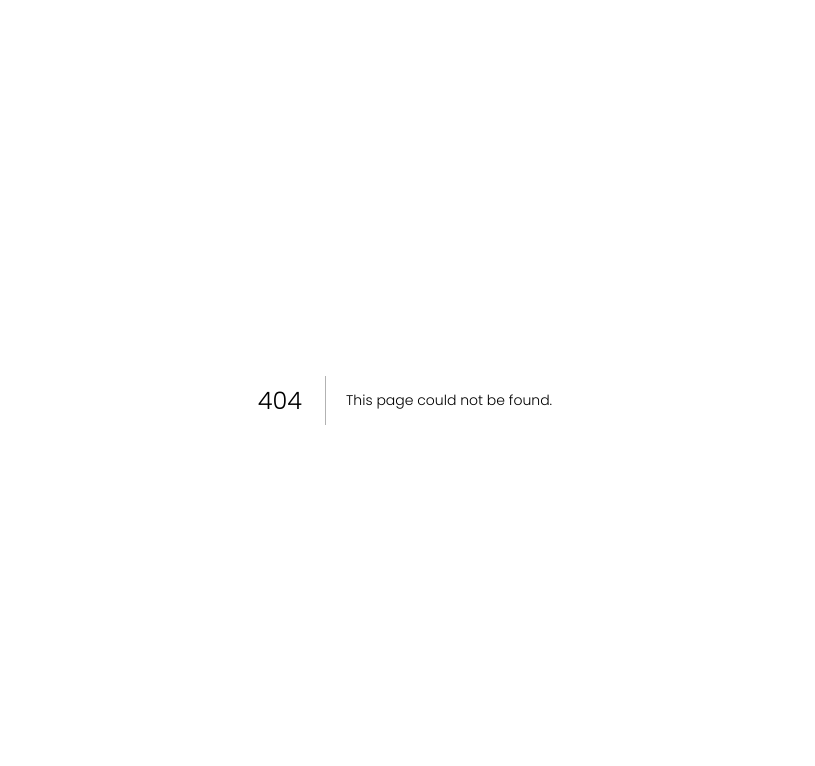
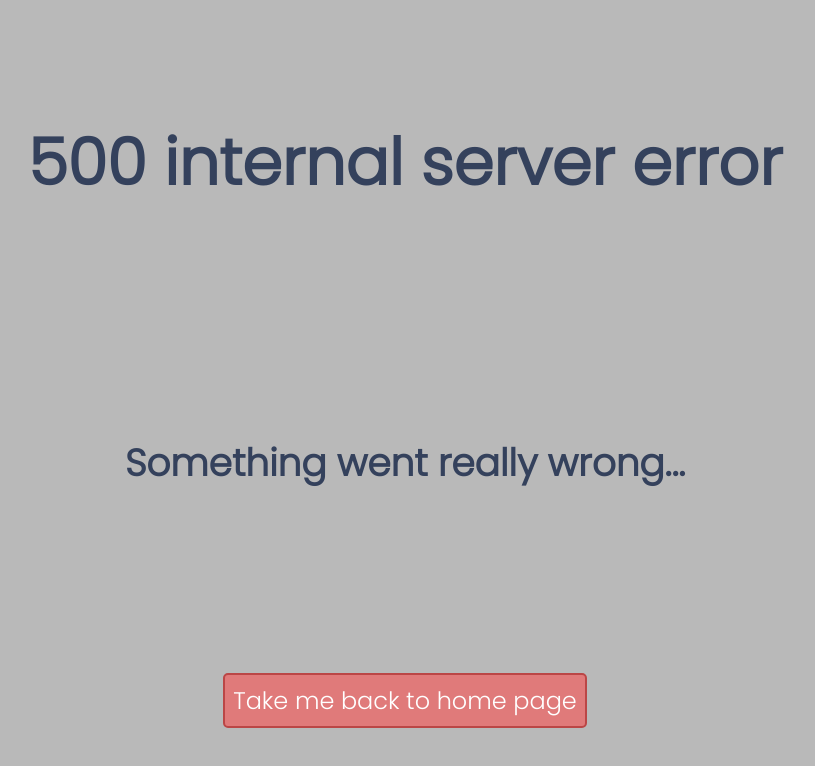
Before and after one commit to Centmsn/quiz-generator, a Next.js app: page /500 in a window 1280 px wide. Before the commit this address had no page. Shown: the top 766 px of the page, without its empty margins (235-1050 px from the left). Built offline with nearby package versions, Linux system fonts and the light colour scheme.

Commit message:
add 500 custom page

```diff
--- a/components/PopUp/index.js
+++ b/components/PopUp/index.js
@@ -40,7 +40,7 @@ PopUp.propTypes = {
   /**
    * Function which is triggered on close button click
    */
-  onClose: PropTypes.bool.isRequired,
+  onClose: PropTypes.func.isRequired,
 };
 
 export default PopUp;
--- /dev/null
+++ b/pages/500/500.module.scss
@@ -0,0 +1,19 @@
+@import "styles/partials";
+@import "styles/variables";
+
+.container {
+  @extend %flex-center;
+
+  width: 100%;
+  height: 100vh;
+
+  font-size: 2rem;
+  text-align: center;
+
+  color: map-get($blue, 100);
+
+  h1,
+  h3 {
+    flex-basis: 100%;
+  }
+}
--- /dev/null
+++ b/pages/500/index.js
@@ -0,0 +1,21 @@
+import styles from "./500.module.scss";
+
+import Link from "next/link";
+
+import Button from "components/Button";
+
+const InternalServerError = () => {
+  return (
+    <div className={styles.container}>
+      <h1>500 internal server error</h1>
+      <h3>Something went really wrong...</h3>
+      <Link href="/">
+        <a>
+          <Button danger>Take me back to home page</Button>
+        </a>
+      </Link>
+    </div>
+  );
+};
+
+export default InternalServerError;
```
Also changed, not shown: pages/Dashboard/index.js (+10 -1 lines).
